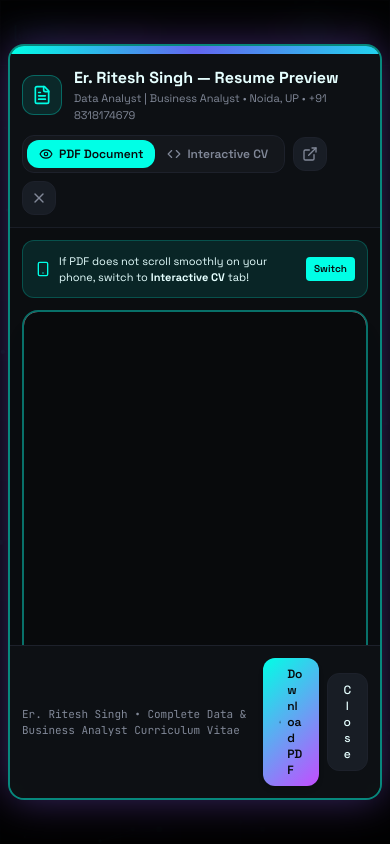
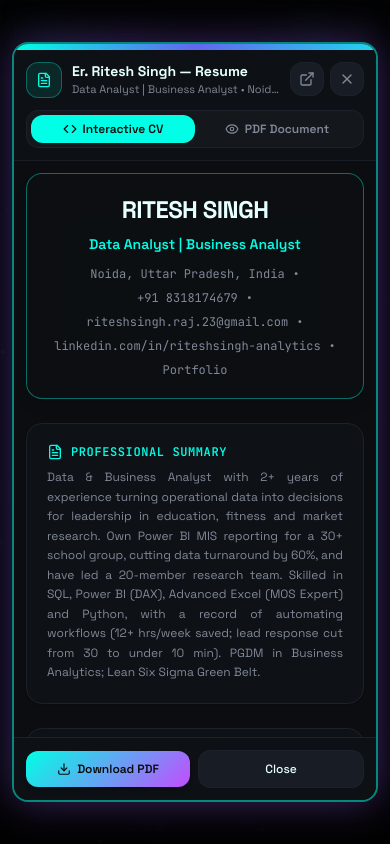
Before and after one commit to rajsingh2311/Er.Riteshsingh.analytics, a React (Vite) app: page / in a window 390 px wide. Both pictures are taken after a click on the button "Preview Resume". Shown: the top 844 px of the page. Built offline with nearby package versions, Linux system fonts and the light colour scheme; the HTML template or start-up script is replaced by a standard one.

Commit message:
fix(mobile): fix crushed modal buttons, edge clipping, and default to Interactive CV on mobile

```diff
--- a/src/components/ContactModal.tsx
+++ b/src/components/ContactModal.tsx
@@ -176,7 +176,7 @@ export const ContactModal: React.FC<ContactModalProps> = ({ isOpen, onClose }) =
   const modalContent = (
     <AnimatePresence>
       <div
-        className="fixed inset-0 z-[100] flex items-center justify-center p-3 sm:p-5 md:p-6 overflow-y-auto bg-black/85 backdrop-blur-md"
+        className="fixed inset-0 z-[100] flex items-center justify-center p-3 sm:p-5 md:p-6 overflow-hidden bg-black/85 backdrop-blur-md"
         onClick={(e) => {
           if (e.target === e.currentTarget) onClose();
         }}
@@ -186,36 +186,36 @@ export const ContactModal: React.FC<ContactModalProps> = ({ isOpen, onClose }) =
           animate={{ opacity: 1, scale: 1, y: 0 }}
           exit={{ opacity: 0, scale: 0.95, y: 15 }}
           transition={{ duration: 0.28, ease: [0.16, 1, 0.3, 1] }}
-          className="relative w-full max-w-4xl bg-card/95 border border-primary/20 shadow-2xl rounded-2xl md:rounded-3xl overflow-hidden my-auto max-h-[92vh] flex flex-col backdrop-blur-xl"
+          className="relative w-full max-w-4xl bg-card/95 border border-primary/20 shadow-2xl rounded-2xl md:rounded-3xl overflow-hidden max-h-[90dvh] sm:max-h-[92vh] flex flex-col backdrop-blur-xl"
         >
           {/* Top Interactive Gradient Line */}
           <div className="h-1.5 w-full bg-gradient-to-r from-primary via-indigo-500 to-cyan-400 shrink-0" />
 
           {/* Modal Header */}
-          <div className="px-5 py-4 border-b border-border bg-card/50 flex items-center justify-between gap-4 shrink-0">
-            <div className="flex items-center gap-3">
-              <div className="relative">
-                <div className="w-10 h-10 rounded-full bg-gradient-brand p-[2px]">
+          <div className="px-4 sm:px-5 py-3.5 sm:py-4 border-b border-border bg-card/50 flex items-center justify-between gap-3 shrink-0">
+            <div className="flex items-center gap-3 min-w-0">
+              <div className="relative shrink-0">
+                <div className="w-9 h-9 sm:w-10 sm:h-10 rounded-full bg-gradient-brand p-[2px]">
                   <img
                     src={`${import.meta.env.BASE_URL}images/Ritesh%20image.JPG`}
                     alt="Er. Ritesh Singh"
                     className="w-full h-full rounded-full object-cover bg-background"
                   />
                 </div>
-                <span className="absolute bottom-0 right-0 w-3 h-3 bg-emerald-500 border-2 border-background rounded-full" />
+                <span className="absolute bottom-0 right-0 w-2.5 h-2.5 sm:w-3 sm:h-3 bg-emerald-500 border-2 border-background rounded-full" />
               </div>
-              <div>
-                <div className="flex items-center gap-2">
-                  <h2 className="text-base sm:text-lg font-bold text-foreground">
+              <div className="min-w-0">
+                <div className="flex items-center gap-2 flex-wrap">
+                  <h2 className="text-sm sm:text-lg font-bold text-foreground truncate">
                     Connect with @Ritesh
                   </h2>
-                  <span className="hidden sm:inline-flex items-center gap-1 px-2 py-0.5 rounded-full text-[10px] font-mono bg-emerald-500/10 text-emerald-500 border border-emerald-500/20">
+                  <span className="hidden sm:inline-flex items-center gap-1 px-2 py-0.5 rounded-full text-[10px] font-mono bg-emerald-500/10 text-emerald-500 border border-emerald-500/20 shrink-0">
                     <span className="w-1.5 h-1.5 rounded-full bg-emerald-500 animate-pulse" />
                     Available for Analytics
                   </span>
                 </div>
-                <p className="text-xs text-muted-foreground">
-                  Er. Ritesh Singh • Data & Business Analyst • Six Sigma Green Belt
+                <p className="text-[11px] sm:text-xs text-muted-foreground truncate">
+                  Er. Ritesh Singh • Data &amp; Business Analyst • Six Sigma Green Belt
                 </p>
               </div>
             </div>
@@ -223,7 +223,7 @@ export const ContactModal: React.FC<ContactModalProps> = ({ isOpen, onClose }) =
             <button
               type="button"
               onClick={onClose}
-              className="p-2 rounded-xl bg-secondary text-muted-foreground hover:text-foreground border border-border hover:bg-muted transition-colors"
+              className="p-2 rounded-xl bg-secondary text-muted-foreground hover:text-foreground border border-border hover:bg-muted transition-colors shrink-0"
               aria-label="Close dialog"
             >
               <X className="w-4 h-4" />
@@ -551,22 +551,22 @@ export const ContactModal: React.FC<ContactModalProps> = ({ isOpen, onClose }) =
                     </div>
 
                     {/* Submit Actions */}
-                    <div className="pt-2 flex items-center justify-between gap-3">
+                    <div className="pt-2 flex flex-wrap items-center justify-between gap-3">
                       <button
                         type="submit"
                         disabled={isSubmitting}
-                        className="inline-flex items-center justify-center gap-2 px-6 py-2.5 rounded-xl bg-gradient-brand text-primary-foreground font-semibold text-xs sm:text-sm shadow-lg hover:shadow-primary/30 transition-all cursor-pointer disabled:opacity-60 active:scale-95"
+                        className="inline-flex items-center justify-center gap-2 px-5 sm:px-6 py-2.5 rounded-xl bg-gradient-brand text-primary-foreground font-semibold text-xs sm:text-sm shadow-lg hover:shadow-primary/30 transition-all cursor-pointer disabled:opacity-60 active:scale-95 whitespace-nowrap shrink-0"
                       >
                         {isSubmitting ? (
                           <>
-                            <div className="w-4 h-4 border-2 border-primary-foreground/30 border-t-primary-foreground rounded-full animate-spin" />
+                            <div className="w-4 h-4 border-2 border-primary-foreground/30 border-t-primary-foreground rounded-full animate-spin shrink-0" />
                             <span>Sending to Sheet...</span>
                           </>
                         ) : (
                           <>
                             <Send className="w-4 h-4 shrink-0" />
                             <span>Send Message &amp; Sync</span>
-                            <ArrowRight className="w-3.5 h-3.5 opacity-80" />
+                            <ArrowRight className="w-3.5 h-3.5 opacity-80 shrink-0" />
                           </>
                         )}
                       </button>
@@ -575,7 +575,7 @@ export const ContactModal: React.FC<ContactModalProps> = ({ isOpen, onClose }) =
                         type="button"
                         onClick={handleClear}
                         disabled={isSubmitting}
-                        className="text-xs text-muted-foreground hover:text-foreground font-medium px-2 py-1 transition-colors cursor-pointer"
+                        className="text-xs text-muted-foreground hover:text-foreground font-medium px-2 py-1 transition-colors cursor-pointer whitespace-nowrap shrink-0"
                       >
                         Clear Form
                       </button>
--- a/src/components/ResumePreviewModal.tsx
+++ b/src/components/ResumePreviewModal.tsx
@@ -25,7 +25,9 @@ interface ResumePreviewModalProps {
 }
 
 export const ResumePreviewModal: React.FC<ResumePreviewModalProps> = ({ isOpen, onClose }) => {
-  const [viewMode, setViewMode] = useState<"pdf" | "digital">("pdf");
+  const [viewMode, setViewMode] = useState<"pdf" | "digital">(() =>
+    typeof window !== "undefined" && window.innerWidth < 640 ? "digital" : "pdf"
+  );
   const resumePdfUrl = `${import.meta.env.BASE_URL}Ritesh_Singh_Resume.pdf`;
 
   // Close on Escape key and lock body scroll
@@ -53,7 +55,7 @@ export const ResumePreviewModal: React.FC<ResumePreviewModalProps> = ({ isOpen,
   const modalContent = (
     <AnimatePresence>
       <div
-        className="fixed inset-0 z-[100] flex items-center justify-center p-2 sm:p-4 md:p-6 overflow-y-auto bg-black/85 backdrop-blur-md"
+        className="fixed inset-0 z-[100] flex items-center justify-center p-3 sm:p-5 md:p-6 overflow-hidden bg-black/85 backdrop-blur-md"
         onClick={(e) => {
           if (e.target === e.currentTarget) onClose();
         }}
@@ -63,70 +65,93 @@ export const ResumePreviewModal: React.FC<ResumePreviewModalProps> = ({ isOpen,
           animate={{ opacity: 1, scale: 1, y: 0 }}
           exit={{ opacity: 0, scale: 0.95, y: 15 }}
           transition={{ duration: 0.28, ease: [0.16, 1, 0.3, 1] }}
-          className="relative w-full max-w-5xl bg-card border-2 border-primary/50 shadow-[0_0_40px_rgba(139,92,246,0.4)] rounded-2xl md:rounded-3xl overflow-hidden my-auto max-h-[calc(100vh-5.5rem)] flex flex-col backdrop-blur-xl"
+          className="relative w-full max-w-5xl bg-card border-2 border-primary/50 shadow-[0_0_40px_rgba(139,92,246,0.4)] rounded-2xl md:rounded-3xl overflow-hidden max-h-[90dvh] sm:max-h-[90vh] flex flex-col backdrop-blur-xl"
         >
           {/* Top Gradient Themed Accent Line */}
-          <div className="h-2 w-full bg-gradient-to-r from-primary via-indigo-500 to-cyan-400 shrink-0" />
+          <div className="h-1.5 sm:h-2 w-full bg-gradient-to-r from-primary via-indigo-500 to-cyan-400 shrink-0" />
 
           {/* Modal Header Bar with Theme Border */}
-          <div className="p-3 sm:p-5 border-b border-border/80 bg-card/90 backdrop-blur flex flex-wrap items-center justify-between gap-3 shrink-0">
-            <div className="flex items-center gap-3">
-              <div className="w-10 h-10 rounded-xl bg-primary/10 text-primary border border-primary/30 flex items-center justify-center shrink-0">
-                <FileText className="w-5 h-5" />
+          <div className="p-3 sm:p-5 border-b border-border/80 bg-card/90 backdrop-blur flex flex-col sm:flex-row sm:items-center justify-between gap-3 shrink-0">
+            <div className="flex items-start sm:items-center justify-between gap-2.5 w-full sm:w-auto">
+              <div className="flex items-center gap-2.5 sm:gap-3 min-w-0">
+                <div className="w-9 h-9 sm:w-10 sm:h-10 rounded-xl bg-primary/10 text-primary border border-primary/30 flex items-center justify-center shrink-0">
+                  <FileText className="w-4 h-4 sm:w-5 sm:h-5" />
                 </div>
-              <div>
+                <div className="min-w-0">
                   <div className="flex items-center gap-2 flex-wrap">
-                  <h2 className="text-base sm:text-lg md:text-xl font-bold text-foreground">
-                    Er. Ritesh Singh — Resume Preview
+                    <h2 className="text-sm sm:text-lg md:text-xl font-bold text-foreground leading-tight truncate">
+                      Er. Ritesh Singh — Resume
                     </h2>
-                  <span className="hidden xs:inline-flex items-center gap-1 px-2.5 py-0.5 rounded-full text-[10px] font-mono font-semibold bg-primary/15 text-primary border border-primary/25">
+                    <span className="hidden md:inline-flex items-center gap-1 px-2.5 py-0.5 rounded-full text-[10px] font-mono font-semibold bg-primary/15 text-primary border border-primary/25 shrink-0">
                       <Sparkles className="w-3 h-3" /> Latest Edition (2026)
                     </span>
                   </div>
-                <p className="text-[11px] sm:text-xs text-muted-foreground">
-                  Data Analyst | Business Analyst • Noida, UP • +91 8318174679
+                  <p className="text-[11px] sm:text-xs text-muted-foreground truncate">
+                    Data Analyst | Business Analyst • Noida, UP
                   </p>
                 </div>
               </div>
 
-            {/* View Mode Switcher & Actions */}
-            <div className="flex items-center gap-2 flex-wrap ml-auto">
+              {/* Mobile-only top-right quick actions so X never drops down */}
+              <div className="flex sm:hidden items-center gap-1.5 shrink-0">
+                <a
+                  href={resumePdfUrl}
+                  target="_blank"
+                  rel="noreferrer"
+                  className="p-2 rounded-xl bg-secondary text-muted-foreground hover:text-foreground border border-border hover:bg-muted transition-colors shrink-0"
+                  title="Open PDF in new tab"
+                >
+                  <ExternalLink className="w-4 h-4" />
+                </a>
+                <button
+                  type="button"
+                  onClick={onClose}
+                  className="p-2 rounded-xl bg-secondary text-muted-foreground hover:text-foreground border border-border hover:bg-muted transition-colors shrink-0"
+                  aria-label="Close resume preview"
+                >
+                  <X className="w-4 h-4" />
+                </button>
+              </div>
+            </div>
+
+            {/* View Mode Switcher & Desktop Actions */}
+            <div className="flex items-center gap-2 w-full sm:w-auto sm:ml-auto shrink-0">
               {/* Tab Selector */}
-              <div className="flex items-center p-1 rounded-xl bg-muted/60 border border-border">
+              <div className="grid grid-cols-2 sm:flex items-center p-1 rounded-xl bg-muted/60 border border-border w-full sm:w-auto">
+                <button
+                  type="button"
+                  onClick={() => setViewMode("digital")}
+                  className={`flex items-center justify-center gap-1.5 px-3 py-1.5 rounded-lg text-xs font-semibold transition-all whitespace-nowrap shrink-0 ${
+                    viewMode === "digital"
+                      ? "bg-primary text-primary-foreground shadow-sm"
+                      : "text-muted-foreground hover:text-foreground"
+                  }`}
+                >
+                  <Code className="w-3.5 h-3.5 shrink-0" />
+                  <span>Interactive CV</span>
+                </button>
                 <button
                   type="button"
                   onClick={() => setViewMode("pdf")}
-                  className={`flex items-center gap-1.5 px-3 py-1.5 rounded-lg text-xs font-semibold transition-all ${
+                  className={`flex items-center justify-center gap-1.5 px-3 py-1.5 rounded-lg text-xs font-semibold transition-all whitespace-nowrap shrink-0 ${
                     viewMode === "pdf"
                       ? "bg-primary text-primary-foreground shadow-sm"
                       : "text-muted-foreground hover:text-foreground"
                   }`}
                 >
-                  <Eye className="w-3.5 h-3.5" />
+                  <Eye className="w-3.5 h-3.5 shrink-0" />
                   <span>PDF Document</span>
-                </button>
-                <button
-                  type="button"
-                  onClick={() => setViewMode("digital")}
-                  className={`flex items-center gap-1.5 px-3 py-1.5 rounded-lg text-xs font-semibold transition-all ${
-                    viewMode === "digital"
-                      ? "bg-primary text-primary-foreground shadow-sm"
-                      : "text-muted-foreground hover:text-foreground"
-                  }`}
-                >
-                  <Code className="w-3.5 h-3.5" />
-                  <span>Interactive CV</span>
                 </button>
               </div>
 
-              {/* Action Buttons */}
+              {/* Desktop Action Buttons */}
               <a
                 href={resumePdfUrl}
                 download="Ritesh_Singh_Data_Analyst_Resume.pdf"
-                className="hidden sm:inline-flex items-center gap-1.5 px-3.5 py-2 rounded-xl bg-gradient-brand text-primary-foreground font-semibold text-xs shadow-md hover:shadow-primary/30 transition-all"
+                className="hidden sm:inline-flex items-center gap-1.5 px-3.5 py-2 rounded-xl bg-gradient-brand text-primary-foreground font-semibold text-xs shadow-md hover:shadow-primary/30 transition-all whitespace-nowrap shrink-0"
                 title="Download PDF"
               >
-                <Download className="w-3.5 h-3.5" />
+                <Download className="w-3.5 h-3.5 shrink-0" />
                 <span>Download</span>
               </a>
 
@@ -134,7 +159,7 @@ export const ResumePreviewModal: React.FC<ResumePreviewModalProps> = ({ isOpen,
                 href={resumePdfUrl}
                 target="_blank"
                 rel="noreferrer"
-                className="p-2 rounded-xl bg-secondary text-muted-foreground hover:text-foreground border border-border hover:bg-muted transition-colors"
+                className="hidden sm:inline-flex p-2 rounded-xl bg-secondary text-muted-foreground hover:text-foreground border border-border hover:bg-muted transition-colors shrink-0"
                 title="Open in new window"
               >
                 <ExternalLink className="w-4 h-4" />
@@ -143,7 +168,7 @@ export const ResumePreviewModal: React.FC<ResumePreviewModalProps> = ({ isOpen,
               <button
                 type="button"
                 onClick={onClose}
-                className="p-2 rounded-xl bg-secondary text-muted-foreground hover:text-foreground border border-border hover:bg-muted transition-colors"
+                className="hidden sm:inline-flex p-2 rounded-xl bg-secondary text-muted-foreground hover:text-foreground border border-border hover:bg-muted transition-colors shrink-0"
                 aria-label="Close resume preview"
               >
                 <X className="w-4 h-4" />
@@ -152,31 +177,43 @@ export const ResumePreviewModal: React.FC<ResumePreviewModalProps> = ({ isOpen,
           </div>
 
           {/* Modal Content Body */}
-          <div className="overflow-y-auto flex-1 p-3 sm:p-5 md:p-6 bg-background/50">
+          <div className="overflow-y-auto overflow-x-hidden flex-1 p-3 sm:p-5 md:p-6 bg-background/50">
             {viewMode === "pdf" ? (
               <div className="space-y-3">
-                {/* Mobile Fallback Hint */}
-                <div className="sm:hidden p-3 rounded-xl bg-primary/10 border border-primary/20 text-xs text-foreground flex items-center justify-between gap-2">
+                {/* Mobile PDF Helper Card */}
+                <div className="sm:hidden p-3 rounded-xl bg-primary/10 border border-primary/25 text-xs text-foreground flex flex-col gap-2">
                   <div className="flex items-center gap-2">
                     <Smartphone className="w-4 h-4 text-primary shrink-0" />
-                    <span className="text-[11px]">
-                      If PDF does not scroll smoothly on your phone, switch to <strong>Interactive CV</strong> tab!
+                    <span className="text-[11px] leading-snug">
+                      Mobile browsers crop embedded PDFs. Open full-screen or view the <strong>Interactive CV</strong> for the cleanest mobile reading experience.
                     </span>
                   </div>
+                  <div className="grid grid-cols-2 gap-2">
                     <button
+                      type="button"
                       onClick={() => setViewMode("digital")}
-                    className="px-2 py-1 rounded bg-primary text-primary-foreground text-[10px] font-semibold shrink-0"
+                      className="px-2.5 py-1.5 rounded-lg bg-primary text-primary-foreground text-[11px] font-semibold whitespace-nowrap text-center"
                     >
-                    Switch
+                      Interactive CV
                     </button>
+                    <a
+                      href={resumePdfUrl}
+                      target="_blank"
+                      rel="noreferrer"
+                      className="px-2.5 py-1.5 rounded-lg bg-secondary text-foreground border border-border text-[11px] font-semibold whitespace-nowrap text-center inline-flex items-center justify-center gap-1"
+                    >
+                      <ExternalLink className="w-3 h-3 shrink-0" />
+                      <span>Open Full PDF</span>
+                    </a>
+                  </div>
                 </div>
 
                 {/* PDF Viewer Container in our Theme Border */}
                 <div className="w-full rounded-2xl overflow-hidden border-2 border-primary/40 shadow-xl bg-card">
                   <iframe
-                    src={`${resumePdfUrl}#toolbar=1&navpanes=0`}
+                    src={`${resumePdfUrl}#toolbar=1&navpanes=0&view=FitH`}
                     title="Ritesh Singh Data Analyst Resume"
-                    className="w-full h-[52vh] sm:h-[58vh] md:h-[62vh] border-0 bg-white"
+                    className="w-full h-[46dvh] sm:h-[58vh] md:h-[62vh] border-0 bg-white block"
                   />
                 </div>
               </div>
@@ -428,24 +465,24 @@ export const ResumePreviewModal: React.FC<ResumePreviewModalProps> = ({ isOpen,
           </div>
 
           {/* Modal Footer in Theme Border */}
-          <div className="p-3 sm:p-4 border-t border-border bg-card/90 backdrop-blur flex items-center justify-between gap-3 shrink-0">
-            <span className="text-[11px] text-muted-foreground font-mono">
+          <div className="p-3 sm:p-4 border-t border-border bg-card/90 backdrop-blur flex flex-col sm:flex-row items-stretch sm:items-center justify-between gap-2.5 sm:gap-3 shrink-0">
+            <span className="hidden sm:inline text-[11px] text-muted-foreground font-mono truncate">
               Er. Ritesh Singh • Complete Data &amp; Business Analyst Curriculum Vitae
             </span>
 
-            <div className="flex items-center gap-2">
+            <div className="flex items-center gap-2 shrink-0 w-full sm:w-auto">
               <a
                 href={resumePdfUrl}
                 download="Ritesh_Singh_Data_Analyst_Resume.pdf"
-                className="inline-flex items-center gap-1.5 px-4 py-2 rounded-xl bg-gradient-brand text-primary-foreground font-semibold text-xs shadow-md hover:shadow-primary/30 transition-all cursor-pointer"
+                className="flex-1 sm:flex-none inline-flex items-center justify-center gap-1.5 px-4 py-2.5 sm:py-2 rounded-xl bg-gradient-brand text-primary-foreground font-semibold text-xs shadow-md hover:shadow-primary/30 transition-all cursor-pointer whitespace-nowrap shrink-0"
               >
-                <Download className="w-3.5 h-3.5" />
+                <Download className="w-3.5 h-3.5 shrink-0" />
                 <span>Download PDF</span>
               </a>
               <button
                 type="button"
                 onClick={onClose}
-                className="px-4 py-2 rounded-xl bg-secondary text-foreground text-xs font-medium hover:bg-muted transition-colors border border-border cursor-pointer"
+                className="flex-1 sm:flex-none px-4 py-2.5 sm:py-2 rounded-xl bg-secondary text-foreground text-xs font-medium hover:bg-muted transition-colors border border-border cursor-pointer whitespace-nowrap shrink-0 text-center"
               >
                 Close
               </button>
```
Lines whose indentation alone changed are shown as unchanged.
